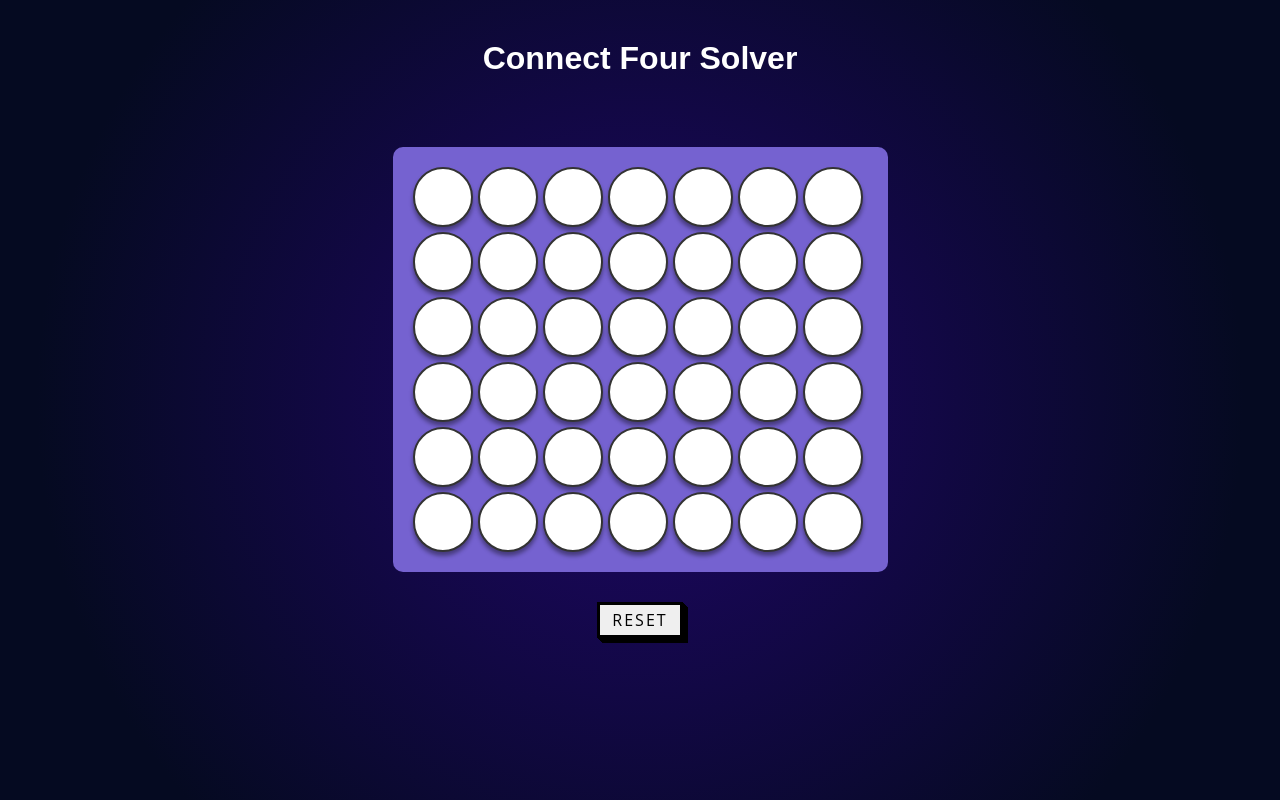
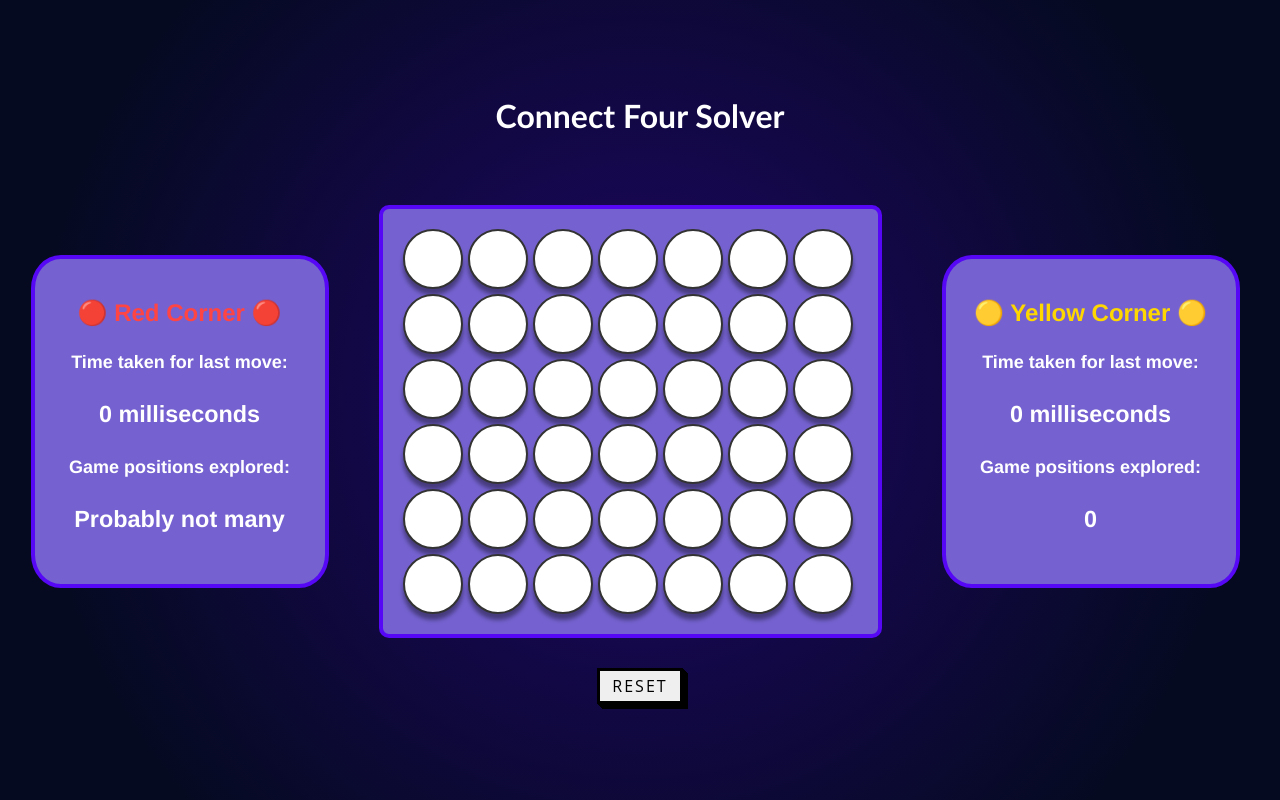
Before and after one commit to tyagidevansh/connect-4, a React (Create React App) app: page / in a window 1280 px wide. Built offline with nearby package versions, Linux system fonts and the light colour scheme.

Commit message:
almost done

```diff
--- a/src/App.css
+++ b/src/App.css
@@ -2,14 +2,20 @@
   display: flex;
   flex-direction: column;
   align-items: center;
-  font-family:  Arial, sans-serif;
+  justify-content: center;
+  font-family:  "Stoked", "Gill Sans", Arial, sans-serif;
   background: radial-gradient(circle, #180755 20%, rgb(5, 10, 33) 80%);
   min-height: 100vh;
 }
 
+.mainContent {
+  display: flex;
+  flex-direction: row;
+}
+
 h1 {
   margin-bottom: 70px;
-  margin-top: 40px;
+  margin-top: 0px;
   color: #fff;
 }
 
@@ -19,15 +25,19 @@ h1 {
   align-items: center;
   gap: 5px;
   background-color: #7562d0;
+  border: 4px solid #5607f5;
   padding: 20px;
   border-radius: 10px;
+  position: relative;
 }
+
 
 .row {
   display: flex;
 }
 
 .cell {
+  position: relative;
   width: 60px;
   height: 60px;
   border: 2px solid #333;
@@ -40,8 +50,10 @@ h1 {
   margin-right: 5px;
   background-color: #fff;
   color: #fff;
-  box-shadow: 0px 4px 4px rgba(0, 0, 0, 0.4);
+  box-shadow: 0px 6px 4px rgba(0, 0, 0, 0.4);
+  z-index: 2;
 }
+
 
 .cell.R,
 .cell.Y {
@@ -54,9 +66,10 @@ h1 {
   font-size: 24px;
   cursor: pointer;
   margin-right: 5px;
-  box-shadow: 0px 2px 4px rgba(0, 0, 0, 0.4);
+  box-shadow: 0px 4px 4px rgba(0, 0, 0, 0.4);
   border: 2px solid transparent;
   transition: border-color 0.3s ease;
+  animation: fall 0.5s ease-in-out forwards;
 }
 
 .cell.R {
@@ -76,19 +89,60 @@ h1 {
 
 @keyframes fall {
   0% {
-    transform: translateY(-100px); /* Start position above the board */
-    opacity: 1; /* Fully visible */
+    transform: translateY(-500px);
+    opacity: 1;
   }
   100% {
-    transform: translateY(0); /* End position at the board */
-    opacity: 1; /* Fully visible */
+    transform: translateY(0);
+    opacity: 1;
   }
 }
 
+.redCorner,
+.yellowCorner {
+  display: flex;
+  flex-direction: column;
+  width: 250px;
+  font-size: 20px;
+  font-family: 'Montserrat', Helvetica, Arial, sans-serif;
+  color: #fff;
+  align-items: center;
+  text-align: center;
+  background-color: #7562d0;
+  padding: 20px;
+  margin: 50px;
+  padding-top: 40px;
+  border-radius: 10%;
+  border: 4px solid #5607f5;
+}
 
-.cell.fall-animation-doesnt-work {
-  animation: fall 0.5s ease-in-out forwards; /* Falling animation */
+.redCorner {
+  margin-left: 40px;
 }
+
+.yellowCorner {
+  margin-left: 60px;
+}
+
+.redCorner h1,
+.yellowCorner h1 {
+  font-size: 24px;
+  margin-bottom: 20px;
+}
+
+.redCorner h1 {
+  color: #ff4444;
+}
+
+.yellowCorner h1{
+  color: #ffd700;
+}
+.redCorner h2,
+.yellowCorner h2 {
+  font-size: 18px;
+  margin: 5px 0;
+}
+
 
 .game-over {
   margin-top: 20px;
--- a/src/App.js
+++ b/src/App.js
@@ -1,18 +1,8 @@
 import React, { useState, useEffect } from 'react';
 import './App.css';
 
-function Cell({ value, onCellClick, isAnimating, lastCell, rowIndex, colIndex }) {
-  const isLastCell = lastCell && lastCell.rowIndex == rowIndex && lastCell.colIndex == colIndex;
-  console.log(isLastCell, rowIndex, colIndex);
-  return (
-    <button
-    className={`cell ${value} ${isAnimating && isLastCell ? 'fall-animation' : ''}`}
-      onClick={onCellClick}
-      disabled={isAnimating}
-    >
-      {value}
-    </button>
-  );
+function Cell({ value, onCellClick }) {
+  return <button className={`cell ${value}`} onClick={onCellClick}>{value}</button>;
 }
 
 function PlayAgain({onButtonClick}) {
@@ -26,23 +16,26 @@ function App() {
   const [isRedNext, setIsRedNext] = useState(true);
   const [gameOver, setGameOver] = useState(false);
   const [line, setLine] = useState("");
-  const [isAnimating, setIsAnimating] = useState(false);
-  const [lastCell, setLastCell] = useState(null);
+  const [redStartTime, setRedStartTime] = useState(null);
+  const [redDuration, setRedDuration]  = useState(0);
+  const [yellowDuration, setYellowDuration] = useState(0);
+  const [nodesExplored, setNodesExplored] = useState(0);
+  const [score, setScore] = useState(0);
+  const [scoreMessage, setScoreMessage] = useState(null);
 
   useEffect(() => {
     console.log(line);
+    if (isRedNext) {
+      setRedStartTime(Date.now());
+    }
     if (!isRedNext) {
       sendDataToServer(line);
+      setRedDuration(Date.now() - redStartTime);
+
     }
   }, [line, isRedNext]);
 
   function handleClick(rowIndex, colIndex) {
-    setLastCell({rowIndex, colIndex});
-    setIsAnimating(true); // Set animation flag to true
-    setTimeout(() => {
-      setIsAnimating(false); // Reset animation flag after animation duration
-    }, 500);
-
     const copy = [...gameState];
 
     let lowestEmptyRowIndex = rowIndex;
@@ -116,29 +109,71 @@ function App() {
   function getScore(data) {
     const arr = data.split(" ");
     const nextMoveCol = Number(arr[6]);
+    setYellowDuration(arr[2]);
+    setScore(arr[13]);
+    setNodesExplored(arr[16]);
     console.log(nextMoveCol);
+    console.log(" time: " + arr[2]);
+    console.log(" score: " +arr[13]);
+    console.log(" nodes: " + arr[16]);
+    setScoreMessageHelper();
 
     if (!isRedNext) {
       handleClick(0, nextMoveCol-1);
     }
   }
 
+  function setScoreMessageHelper() {
+    if (score === 0) {
+      setScoreMessage("The game is evenly balanced right now!");
+    } else if (score < 0) {
+      setScoreMessage("You will lose in " + Math.abs(score) + " moves, good luck!");
+    } else {
+      setScoreMessage("You can win in " + score + " moves, good going!");
+    }
+    setScore(0);
+  }
+
   return (
     <div className="container">
       <h1>Connect Four Solver</h1>
-      <div className="game-board">
-        {gameState.map((row, rowIndex) => (
-          <div key={rowIndex} className="row">
-            {row.map((cell, colIndex) => (
-              <Cell key={colIndex} value={cell} onCellClick={() => handleClick(rowIndex, colIndex)} isAnimating = {isAnimating} lastCell = {lastCell} rowIndex = {rowIndex} colIndex = {colIndex}/>
+
+      <div className='mainContent'>
+
+        <div className='redCorner'>
+          <h1>🔴 Red Corner 🔴</h1>
+          <h2>Time taken for last move:</h2>
+          <h3>{redDuration} milliseconds </h3>
+          <h2>Game positions explored:</h2>
+          <h3>Probably not many </h3>
+
+          </div>
+
+          <div className="game-board">
+            {gameState.map((row, rowIndex) => (
+              <div key={rowIndex} className="row">
+                {row.map((cell, colIndex) => (
+                  <Cell key={colIndex} value={cell} onCellClick={() => handleClick(rowIndex, colIndex)}/>
+                ))}
+              </div>
             ))}
           </div>
-        ))}
+
+          <div className='yellowCorner'>
+          <h1>🟡 Yellow Corner 🟡</h1>
+          <h2>Time taken for last move: </h2>
+          <h3> {yellowDuration} milliseconds </h3>
+          <h2>Game positions explored:</h2>
+          <h3>{nodesExplored}</h3>
+        </div>
       </div>
-      {gameOver && <div className="game-over">Game Over!</div>}
+
+
       <div className='playAgain'>
         <PlayAgain onButtonClick={() => handlePlayAgain()}/>
       </div>
+
+      {gameOver && <div className="game-over">Game Over!</div>}
     </div>
   );
 }
```
Also changed, not shown: 1 other file (tests, documents, lock files or other folders).
